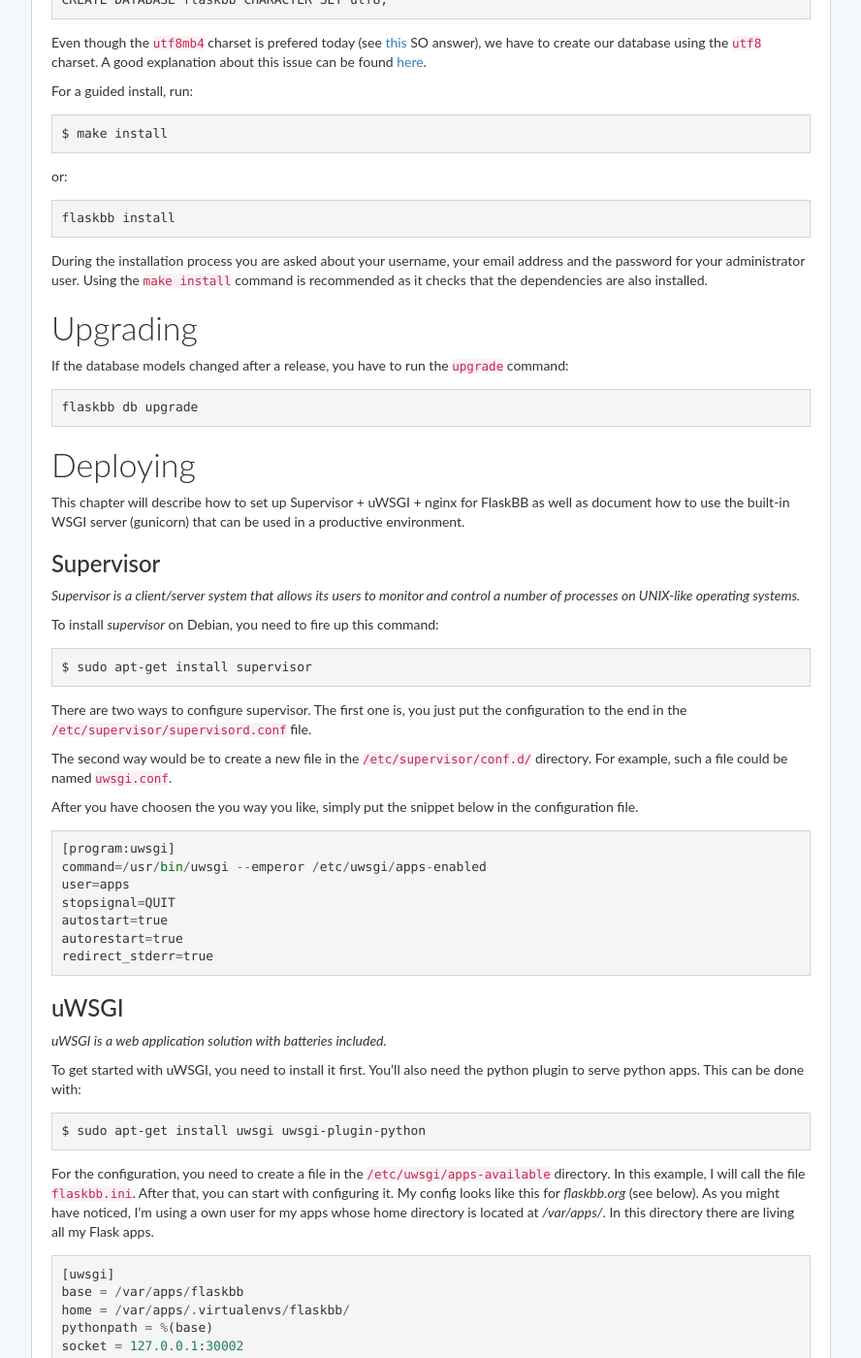
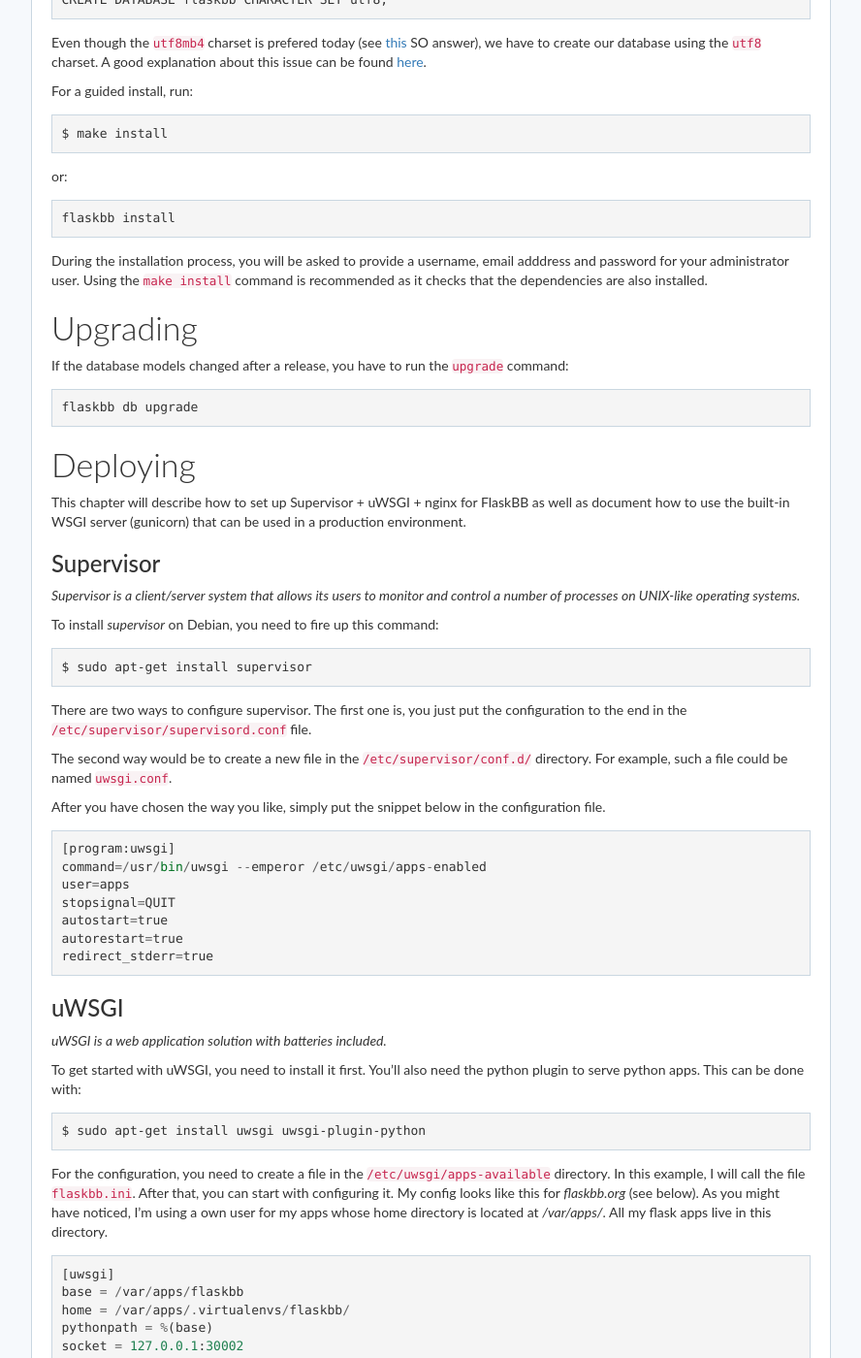
Before and after one commit to flaskbb/flaskbb, a Sphinx documentation site: the page built from docs/installation.rst, in a window 1280 px wide and 1400 px high, scrolled down 4164 px. Shown: the whole window at 97% size, without its empty margins (338-1226 px from the left). Built offline with Sphinx 7.4.7, drawn with Linux system fonts in a browser that asks for light colours; some of the changed text lies outside the part shown.

Commit message:
Grammatically updated the docs

```diff
--- a/docs/installation.rst
+++ b/docs/installation.rst
@@ -44,7 +43,7 @@ This will create a virtualenv named ``flaskbb`` using the python interpreter in
 version 2 and it will set your project directory to ``/path/to/flaskbb``.
 This comes handy when typing ``workon flaskbb`` as it will change your
 current directory automatically to ``/path/to/flaskbb``.
-To deactivate it you just have to type ``deactivate`` and if you want to work
+To deactivate it, you just have to type ``deactivate`` and if you want to work
 on it again, just type ``workon flaskbb``.
 
 It is also possible to use ``virtualenv`` without the ``virtualenvwrapper``.
@@ -132,8 +131,8 @@ The setup wizard can be started with::
     flaskbb makeconfig
 
 
-These are the only settings you have to make sure to setup accordingly if
-you want to run FlaskBB in production:
+To be able to run FlaskBB in production, the only settings
+that you need to modify are the following:
 
 - ``SERVER_NAME = "example.org"``
 - ``PREFERRED_URL_SCHEME = "https"``
@@ -261,8 +260,8 @@ or::
 
     flaskbb install
 
-During the installation process you are asked about your username,
-your email address and the password for your administrator user. Using the
+During the installation process, you will be asked to provide a username, email adddress
+and password for your administrator user. Using the
 ``make install`` command is recommended as it checks that the dependencies
 are also installed.
 
@@ -281,7 +280,7 @@ Deploying
 
 This chapter will describe how to set up Supervisor + uWSGI + nginx for
 FlaskBB as well as document how to use the built-in WSGI server (gunicorn)
-that can be used in a productive environment.
+that can be used in a production environment.
 
 
 Supervisor
@@ -301,7 +300,7 @@ the configuration to the end in the ``/etc/supervisor/supervisord.conf`` file.
 The second way would be to create a new file in the ``/etc/supervisor/conf.d/``
 directory. For example, such a file could be named ``uwsgi.conf``.
 
-After you have choosen the you way you like, simply put the snippet below in the
+After you have chosen the way you like, simply put the snippet below in the
 configuration file.
 
 ::
@@ -331,7 +330,7 @@ For the configuration, you need to create a file in the
 file ``flaskbb.ini``. After that, you can start with configuring it.
 My config looks like this for `flaskbb.org` (see below). As you might have noticed, I'm
 using a own user for my apps whose home directory is located at `/var/apps/`.
-In this directory there are living all my Flask apps.
+All my flask apps live in this directory.
 
 ::
 
```
Also changed, not shown: other parts of docs/installation.rst (+3 -4 lines).
